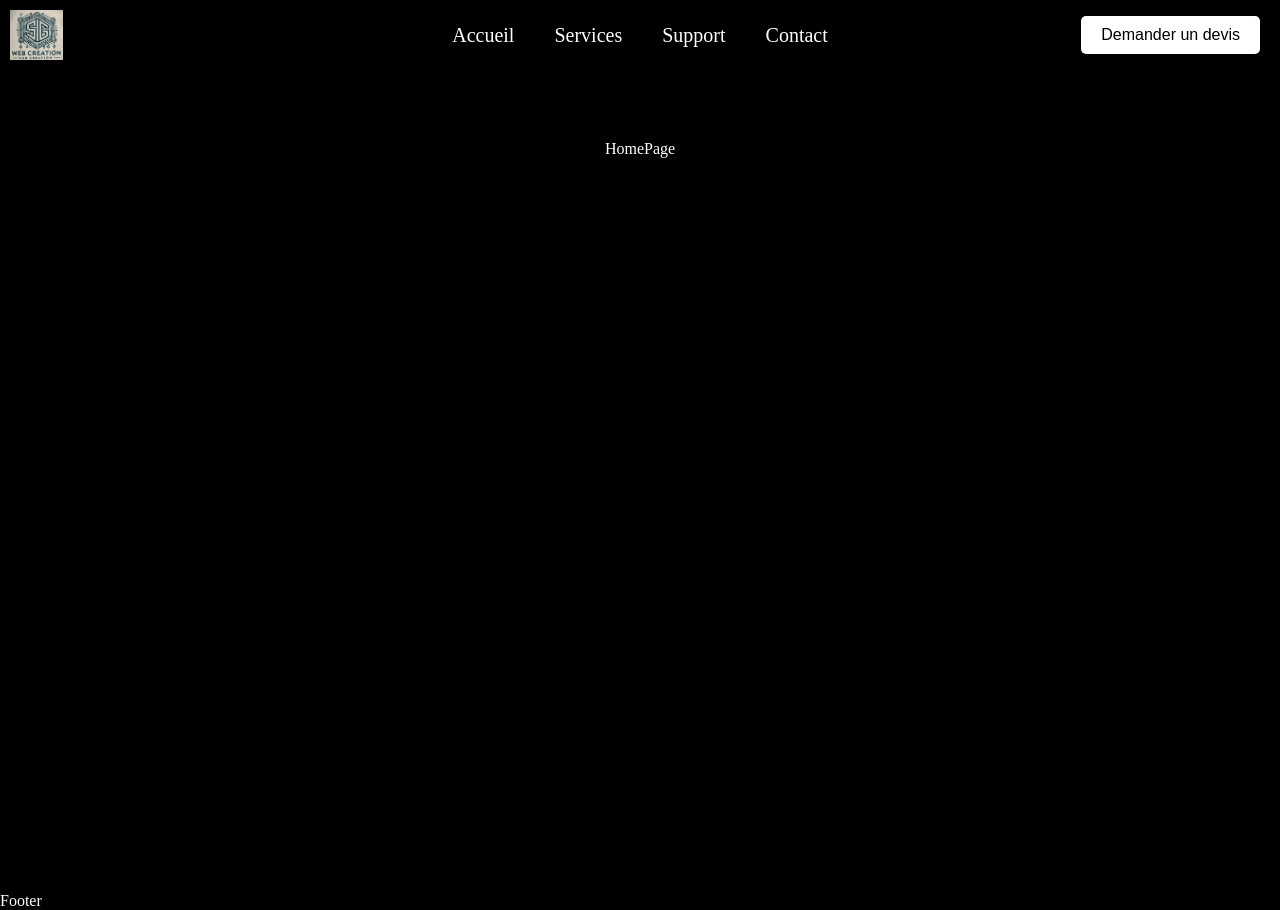
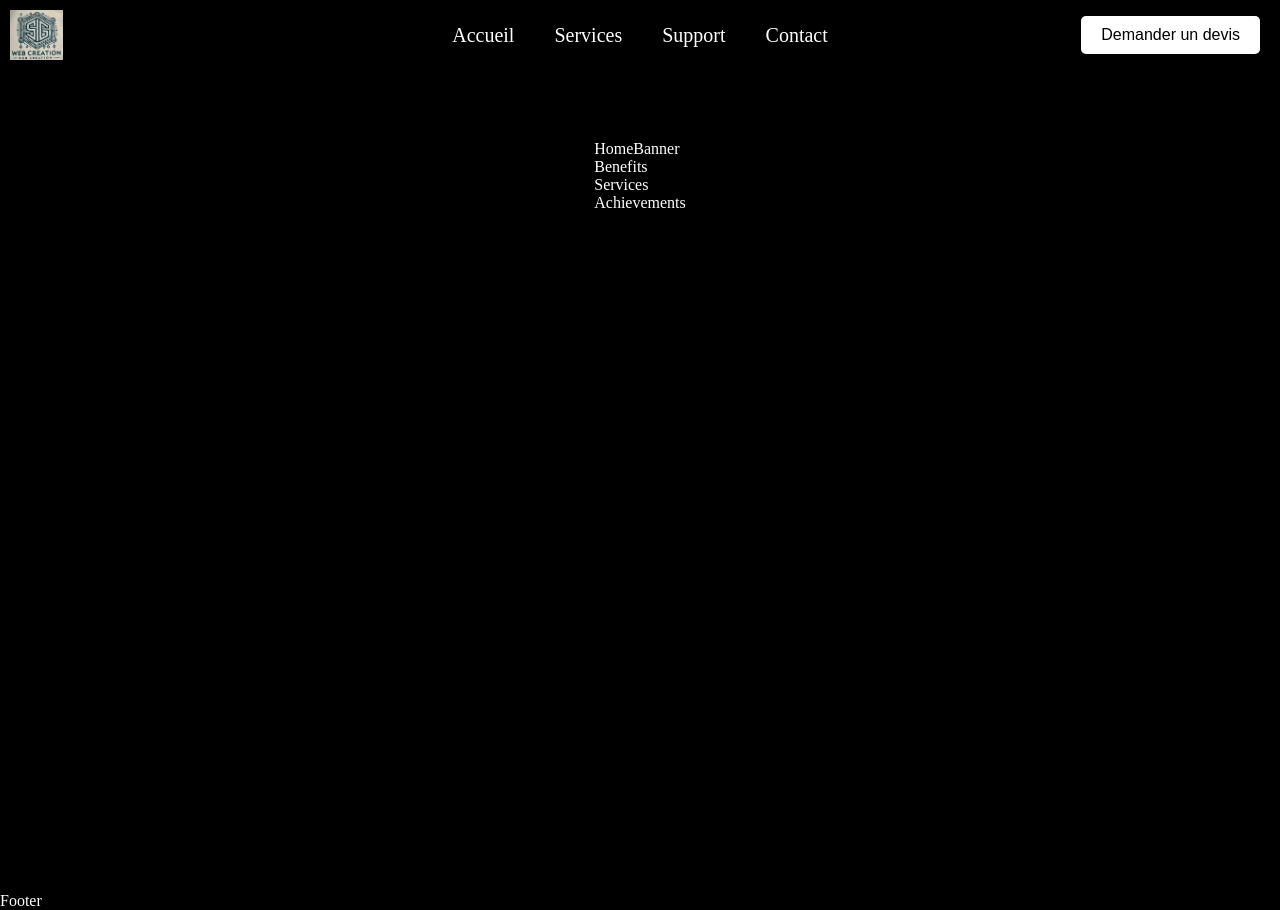
Before and after one commit to SGdevWeb/SGWebCreation-frontend, a React (Vite) app: page / in a window 1280 px wide. Built offline with nearby package versions, Linux system fonts and the light colour scheme.

Commit message:
feat(landing): add structure for HomePage

```diff
--- /dev/null
+++ b/src/pages/HomePage/Components/Achievements/Achievements.jsx
@@ -0,0 +1,7 @@
+import styles from "./Achievements.module.scss";
+
+const Achievements = () => {
+  return <div className={styles.container}>Achievements</div>;
+};
+
+export default Achievements;
--- /dev/null
+++ b/src/pages/HomePage/Components/Benefits/Benefits.jsx
@@ -0,0 +1,7 @@
+import styles from "./Benefits.module.scss";
+
+const Benefits = () => {
+  return <div className={styles.container}>Benefits</div>;
+};
+
+export default Benefits;
--- /dev/null
+++ b/src/pages/HomePage/Components/HomeBanner/HomeBanner.jsx
@@ -0,0 +1,7 @@
+import styles from "./HomeBanner.module.scss";
+
+const HomeBanner = () => {
+  return <div className={styles.container}>HomeBanner</div>;
+};
+
+export default HomeBanner;
--- /dev/null
+++ b/src/pages/HomePage/Components/Services/Services.jsx
@@ -0,0 +1,7 @@
+import styles from "./Services.module.scss";
+
+const Services = () => {
+  return <div className={styles.container}>Services</div>;
+};
+
+export default Services;
--- a/src/pages/HomePage/HomePage.jsx
+++ b/src/pages/HomePage/HomePage.jsx
@@ -1,7 +1,26 @@
 import styles from "./HomePage.module.scss";
+import HomeBanner from "./Components/HomeBanner/Homebanner";
+import Benefits from "./Components/Benefits/Benefits";
+import Services from "./Components/Services/Services";
+import Achievements from "./Components/Achievements/Achievements";
 
 const HomePage = () => {
-  return <div className={styles.container}>HomePage</div>;
+  return (
+    <div className={styles.container}>
+      <section>
+        <HomeBanner />
+      </section>
+      <section>
+        <Benefits />
+      </section>
+      <section>
+        <Services />
+      </section>
+      <section>
+        <Achievements />
+      </section>
+    </div>
+  );
 };
 
 export default HomePage;
```
Also changed, not shown: src/pages/HomePage/Components/Achievements/Achievements.module.scss (added), src/pages/HomePage/Components/Benefits/Benefits.module.scss (added), src/pages/HomePage/Components/HomeBanner/HomeBanner.module.scss (added), src/pages/HomePage/Components/Services/Services.module.scss (added).
